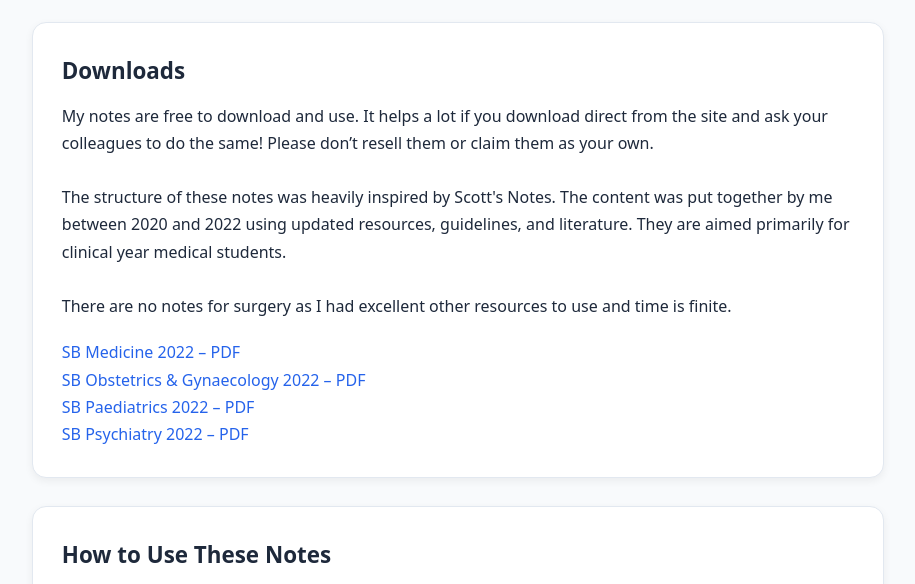
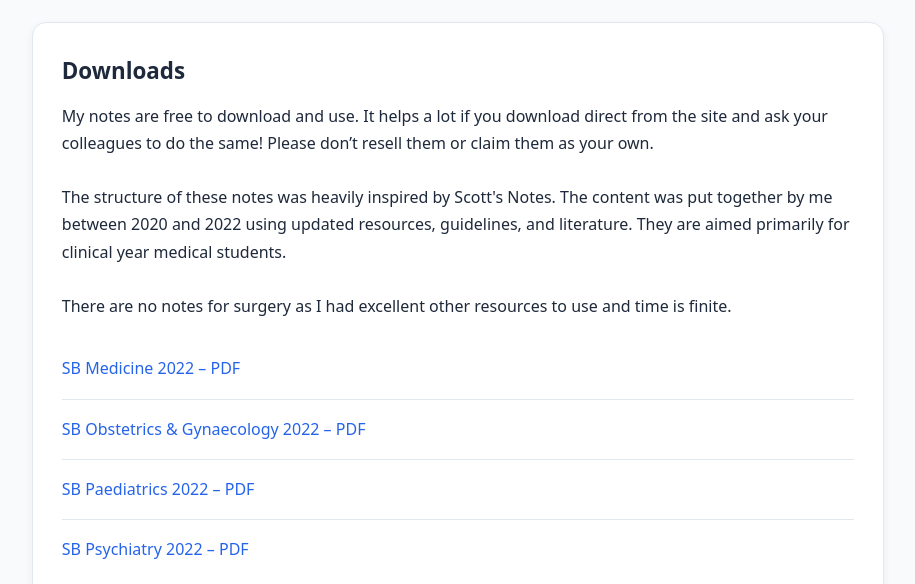
Before and after one commit to barbermedical/barbermedical.github.io, a plain HTML site: page downloads.html in a window 1280 px wide. Shown: the part 211-795 px from the top of the page, without its empty margins (182-1097 px from the left). Drawn offline with Linux system fonts and the light colour scheme.

Commit message:
Update downloads.html

```diff
--- a/downloads.html
+++ b/downloads.html
@@ -54,7 +54,7 @@
         </p>
 
      <ul class="download-list">
-  <li>
+  <li class="download-item">
     <a href="Notes/SB Medicine 2022.pdf"
        download
        onclick="gtag('event', 'download', {
@@ -65,7 +65,7 @@
     </a>
   </li>
 
-  <li>
+  <li class="download-item">
     <a href="Notes/SB Obstetrics-Gynaecology 2022.pdf"
        download
        onclick="gtag('event', 'download', {
@@ -76,7 +76,7 @@
     </a>
   </li>
 
-  <li>
+  <li class="download-item">
     <a href="Notes/SB Paediatrics 2022.pdf"
        download
        onclick="gtag('event', 'download', {
@@ -87,7 +87,7 @@
     </a>
   </li>
 
-  <li>
+  <li class="download-item">
     <a href="Notes/SB Psychiatry 2022.pdf"
        download
        onclick="gtag('event', 'download', {
```
